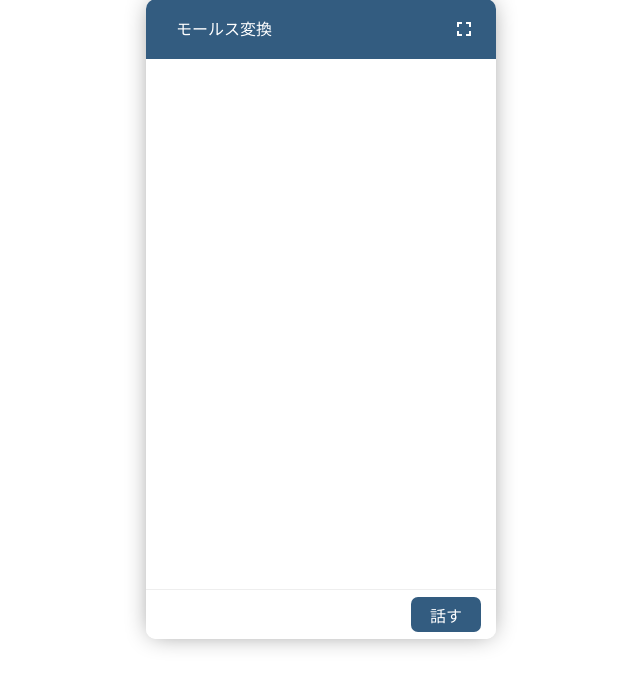
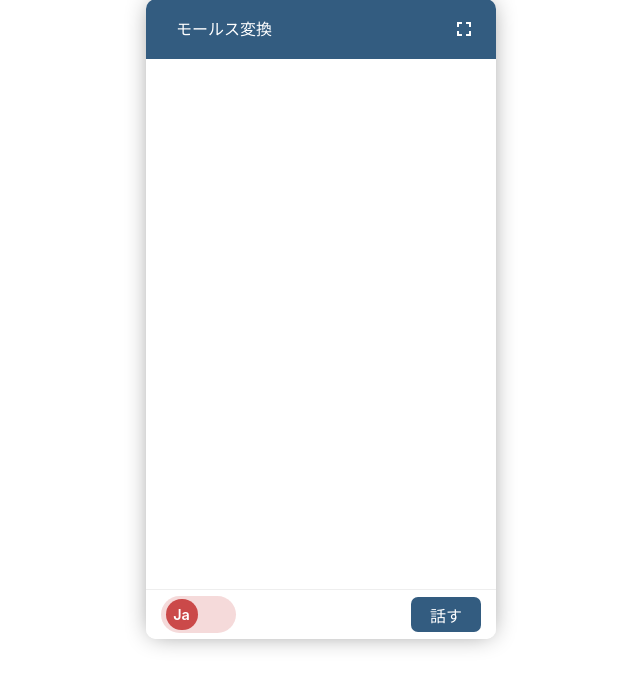
Before and after one commit to MuseMyuzu/FlaskWithOpenAI, a Flask app: page / in a window 1280 px wide. Shown: the part 81-769 px from the top of the page, without its empty margins (319-959 px from the left). Run offline with Flask 2, Linux system fonts and the light colour scheme; some libraries are stand-ins or nearby versions.

Commit message:
トグル作成

```diff
--- a/app/app.py
+++ b/app/app.py
@@ -13,12 +13,15 @@ WEBM_FILE = 'recording.webm'
 def save_wav():
     # javascriptからファイルを受け取る
     audio_file = request.files["audio_data"]
-    # データをwebm形式で保存
+    lang_file = request.files["lang"]
+    # 音声データをwebm形式で保存
     audio_data = audio_file.read()
     with open(WEBM_FILE, "wb") as f:
         f.write(audio_data)
+    # テキストデータを保存
+    lang_text = lang_file.read().decode("utf-8")
 
-    text= whisper.speechfile_to_text("recording.webm", lang)
+    text= whisper.speechfile_to_text("recording.webm", lang_text)
     print(text)
 
     #morse_text = morse.convert_to_morse_code(text)
--- a/app/static/record.js
+++ b/app/static/record.js
@@ -49,6 +49,11 @@ navigator.mediaDevices.getUserMedia({
     var blob = new Blob(chunks, { 'type': 'audio/wav; codecs=MS_PCM' });
     var path = URL.createObjectURL(blob);
 
+    // トグルの結果(true/false)をテキストファイルに入れておく
+    var toggle = document.getElementById("lang-toggle");
+    const langText = toggle.checked ? "en" : "ja"
+    const langFile = new Blob([langText], {type: "text/plain"})
+
     // 録音した音声データを再生するためのaudio要素を作成する
     /*
     var audioElement = document.createElement('audio');
@@ -59,6 +64,7 @@ navigator.mediaDevices.getUserMedia({
 
     var fd = new FormData();
     fd.append('audio_data', blob, "recording.wav");
+    fd.append("lang", langFile, "lang.text")
     // フォームを送信する
     async function postAudio(){
       var r = await fetch("/save_wav", {
--- a/app/static/style.css
+++ b/app/static/style.css
@@ -233,6 +233,59 @@ a {
     outline: none;
     /* 最初は非表示 */
     visibility: hidden;
+}
+/* トグルボタン */
+.toggle-button-004 {
+    display: flex;
+    align-items: center;
+    position: relative;
+    width: 75px;
+    height: 37.5px;
+    margin: auto;
+    margin-left: 15px;
+    border-radius: 50px;
+    box-sizing: content-box;
+    background-color: #cb494933;
+    cursor: pointer;
+    transition: background-color .4s;
+}
+.toggle-button-004:has(:checked) {
+    background-color: #456F9933;
+}
+.toggle-button-004::before {
+    position: absolute;
+    left: 5px;
+    width: 31.5px;
+    height: 31.5px;
+    border-radius: 50%;
+    background-color: #cb4949;
+    content: '';
+    transition: left .4s;
+}
+
+.toggle-button-004:has(:checked)::before {
+    left: 37.5px;
+    background-color: #456F99;
+}
+
+.toggle-button-004::after {
+    position: absolute;
+    left: 20.5px;
+    transform: translateX(-50%);
+    color: #fff;
+    font-weight: 600;
+    font-size: .9em;
+    content: 'Ja';
+    transition: left .4s;
+}
+
+.toggle-button-004:has(:checked)::after {
+    left: 53.25px;
+    content: 'En';
+}
+
+.toggle-button-004 input {
+    display: none;
 }
 
 #chatbot-ul {
--- a/app/templates/index.html
+++ b/app/templates/index.html
@@ -32,6 +32,9 @@ THE SOFTWARE IS PROVIDED "AS IS", WITHOUT WARRANTY OF ANY KIND, EXPRESS OR IMPLI
         <!--入力場所，送信ボタン-->
         <form onsubmit= "return false">
             <div id= "chatbot-footer">
+                <label class="toggle-button-004">
+                    <input type="checkbox" id="lang-toggle"/>
+                </label>
                 <div id="rec"></div>
                 <input type= "submit" value= "話す" id= "chatbot-submit">
             </div>
```
